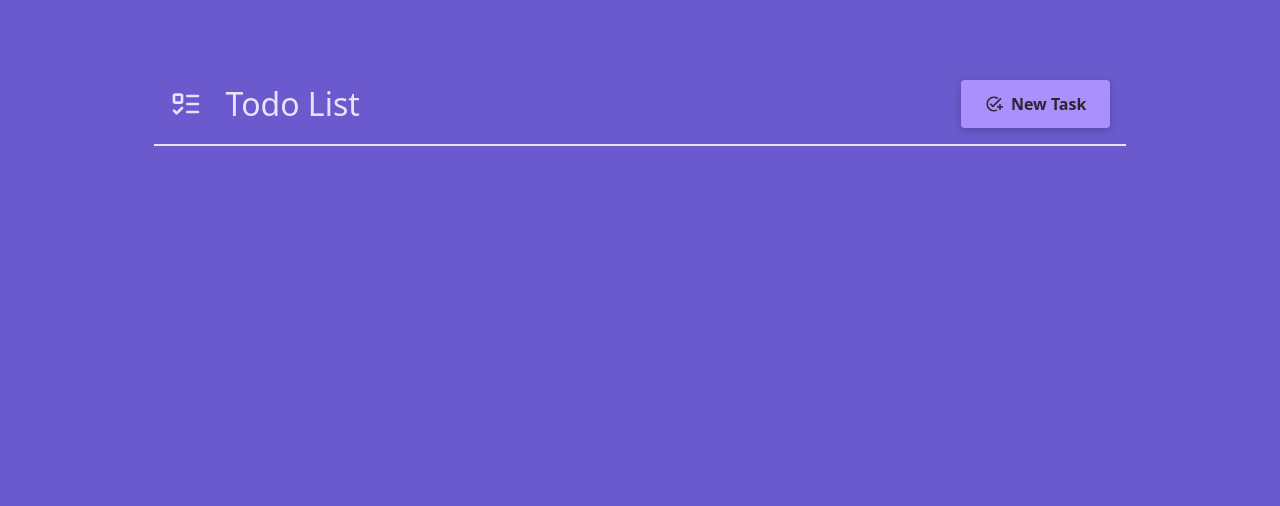
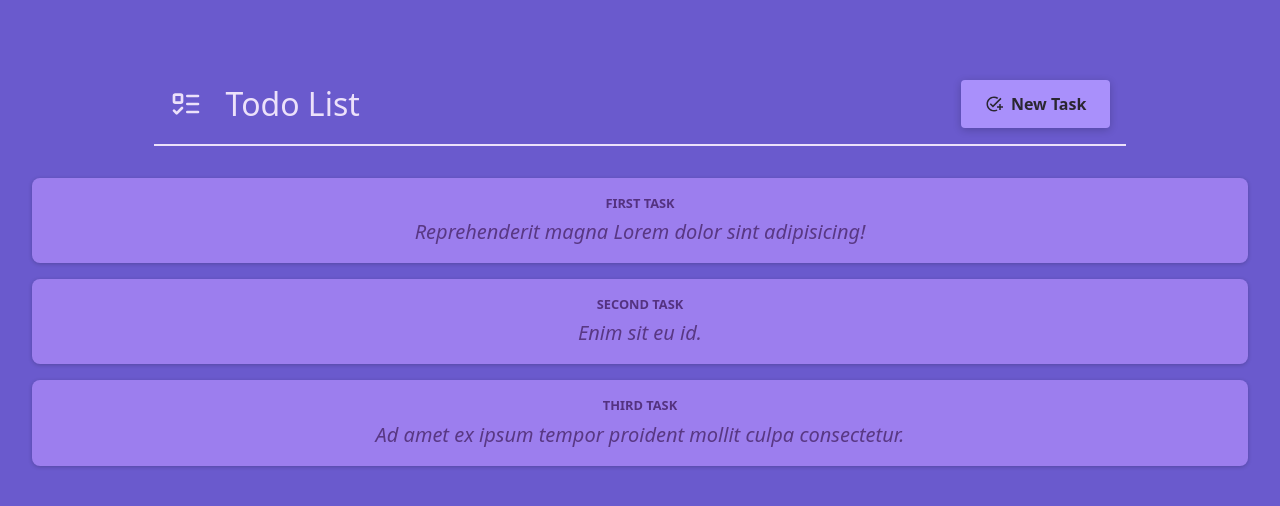
Before and after one commit to ManhhND/react-todo-list, a React (Vite) app: page / in a window 1280 px wide. Shown: the top 506 px of the page. Built offline with nearby package versions, Linux system fonts and the light colour scheme.

Commit message:
feat: adding Task and TaskList components

```diff
--- a/src/App.tsx
+++ b/src/App.tsx
@@ -1,6 +1,7 @@
 import { BrowserRouter } from "react-router-dom";
 import './App.css';
 import Header from "./components/Header";
+import TaskList from "./components/TaskList";
 
 const App = () => {
 
@@ -8,6 +9,7 @@ const App = () => {
     <>
       <BrowserRouter>
         <Header />
+        <TaskList />
       </BrowserRouter>
     </>
   )
--- /dev/null
+++ b/src/components/Task.module.css
@@ -0,0 +1,35 @@
+.task {
+  margin: 1rem 0;
+  padding: 1rem;
+  background-color: #9c7eee;
+  border-radius: 8px;
+  box-shadow: 0 1px 4px rgba(0, 0, 0, 0.2);
+  animation: animate-in 1s ease-out forwards;
+}
+
+.title {
+  font-size: 0.8rem;
+  font-weight: bold;
+  color: #543280;
+  margin: 0;
+  text-transform: uppercase;
+}
+
+.description {
+  white-space: pre-wrap;
+  font-size: 1.25rem;
+  margin: 0.25rem 0 0 0;
+  color: #593884;
+  font-style: italic;
+}
+
+@keyframes animate-in {
+  from {
+    opacity: 0;
+    transform: translateY(1rem);
+  }
+  to {
+    opacity: 1;
+    transform: translateY(0);
+  }
+}
--- /dev/null
+++ b/src/components/Task.tsx
@@ -0,0 +1,26 @@
+import { Link } from 'react-router-dom'
+import classes from './Task.module.css'
+
+const Task = ({
+  id,
+  title,
+  description
+}: {
+  id: number,
+  title: string,
+  description: string
+}) => {
+
+  return (
+    <>
+      <div className={classes.task}>
+        <Link to={`/post/${id}`}>
+          <p className={classes.title}>{title}</p>
+          <p className={classes.description}>{description}</p>
+        </Link>
+      </div>
+    </>
+  )
+}
+
+export default Task
--- /dev/null
+++ b/src/components/TaskList.tsx
@@ -0,0 +1,16 @@
+import Task from './Task';
+
+const TaskList = () => {
+
+  return (
+    <>
+      <main>
+        <Task id={1} title="First task" description="Reprehenderit magna Lorem dolor sint adipisicing!" />
+        <Task id={2} title="Second task" description="Enim sit eu id." />
+        <Task id={3} title="Third task" description="Ad amet ex ipsum tempor proident mollit culpa consectetur." />
+      </main>
+    </>
+  )
+}
+
+export default TaskList
```
